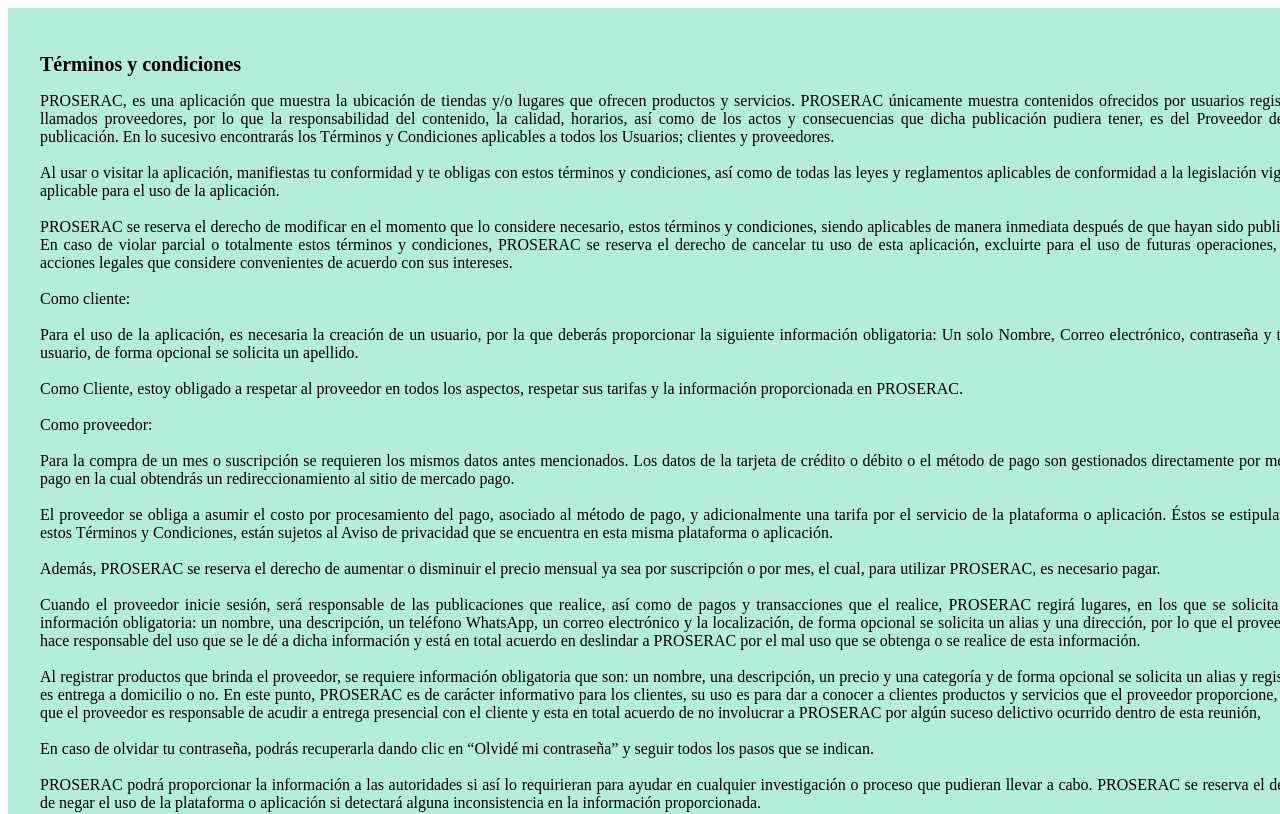
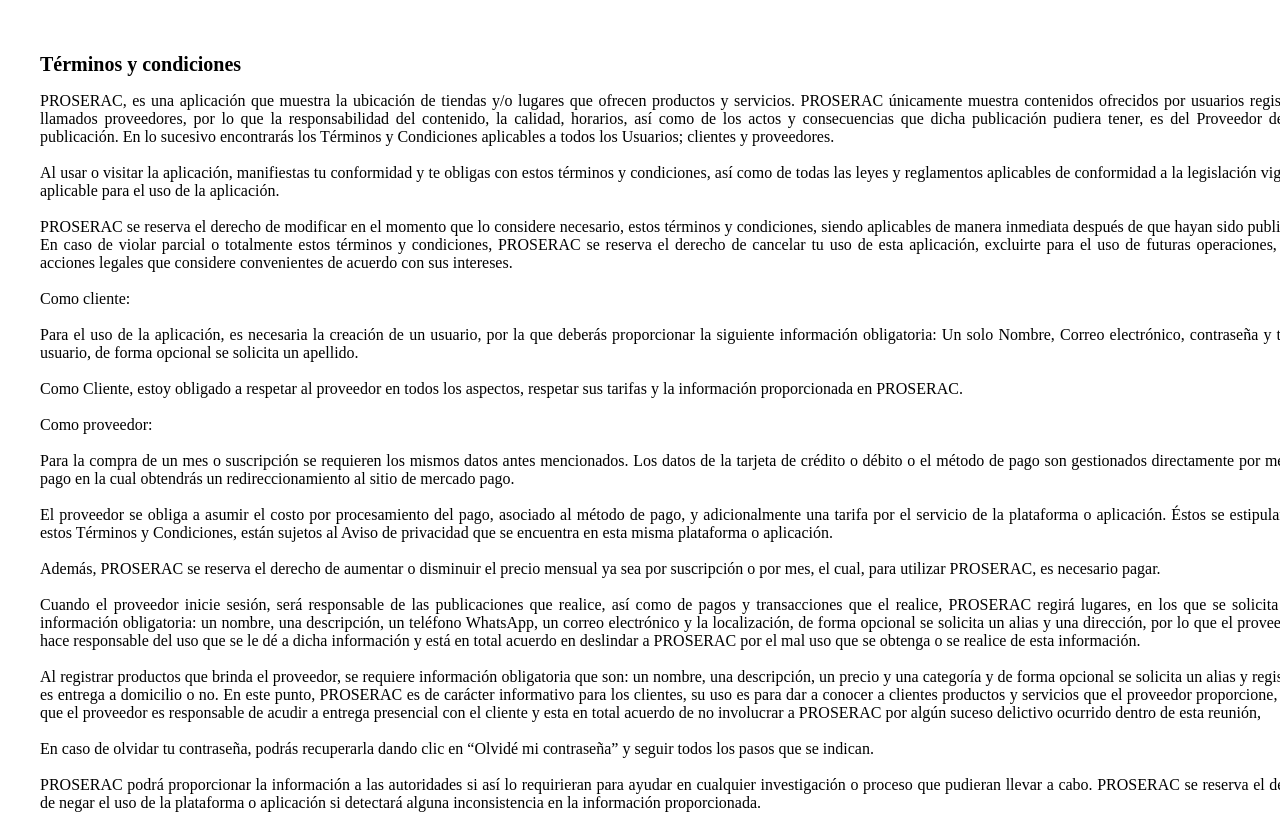
Before and after one commit to AntonioCru/congAppMotocicle, a Gatsby site: page /TermConditions in a window 1280 px wide. Shown: the top 814 px of the page. Built offline with nearby package versions, Linux system fonts and the light colour scheme; Gatsby itself is replaced by a stand-in of ours.

Commit message:
[fix]TermConditions: se quita el color de fondo en terms

```diff
--- a/src/components/pageSections/termConditions/TermConditions.css
+++ b/src/components/pageSections/termConditions/TermConditions.css
@@ -2,7 +2,6 @@
 	width: 100vw;
 	height: auto;
 	padding: 2rem;
-	background-color: #b5eed8;
 	font-family: var(--fontGluten);
 }
 .titleTerm {
```
